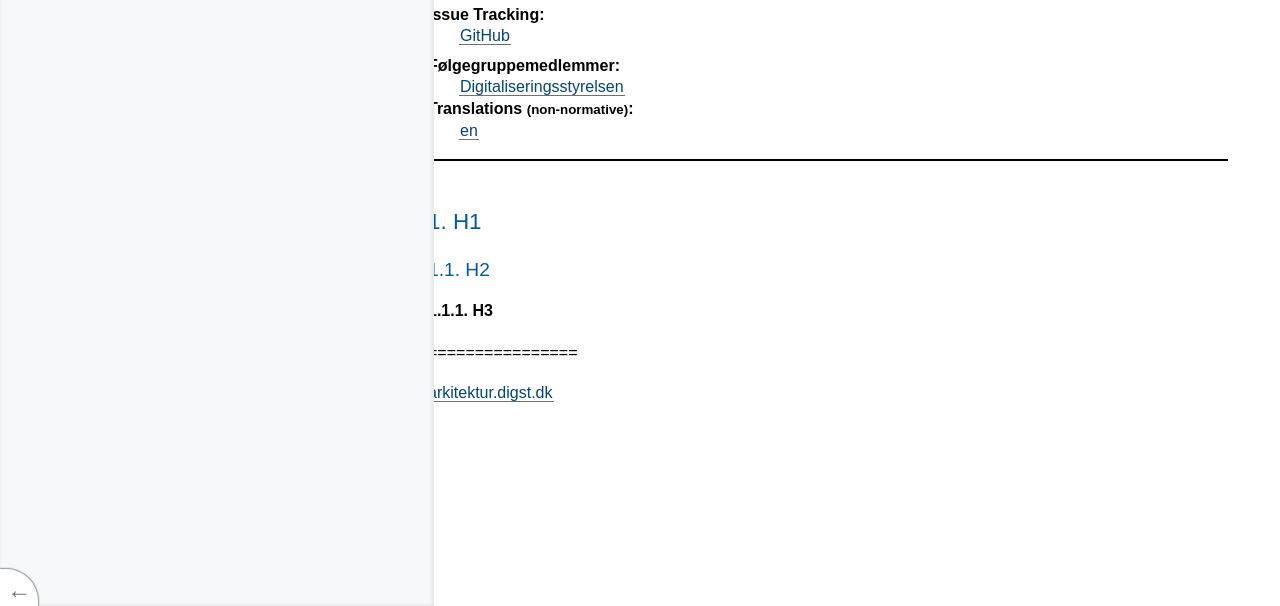
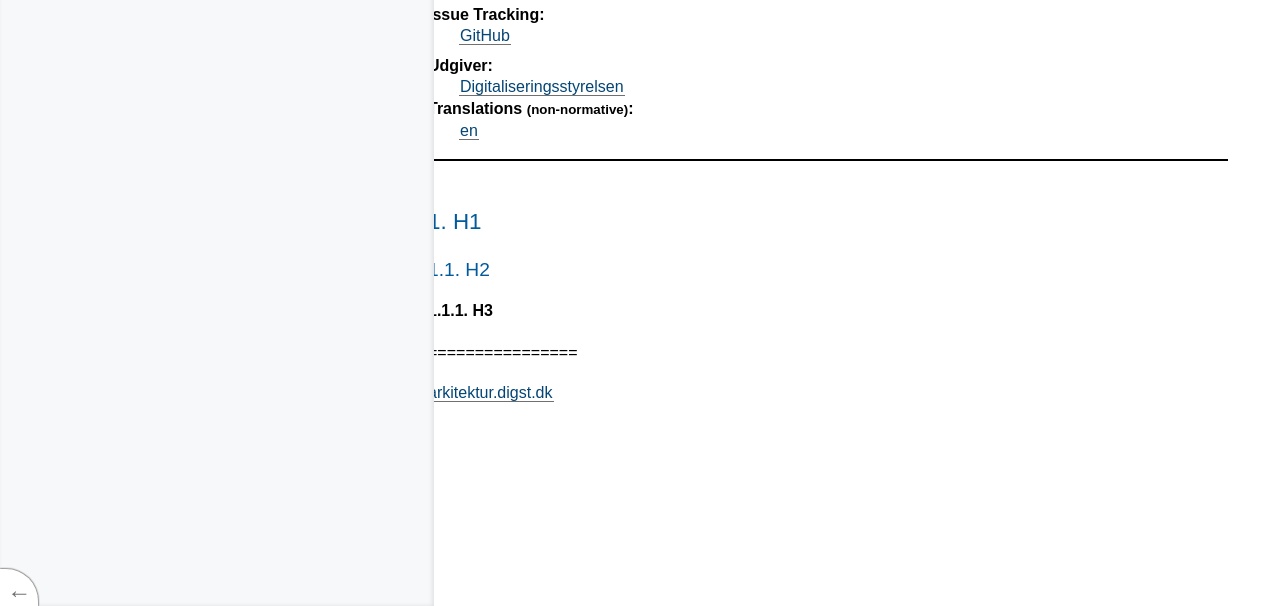
Before and after one commit to digst/bikeshed-template, a plain HTML site: page docs/index.html in a window 1280 px wide. Shown: the part 194-800 px from the top of the page. Drawn offline with Linux system fonts and the light colour scheme.

Commit message:
Update index.html

```diff
--- a/docs/index.html
+++ b/docs/index.html
@@ -2025,7 +2025,7 @@ dfn > a.self-link::before      { content: "#"; }
      <dd><a class="u-url" href="https://github.com/digst/bikeshed-template/tree/main/">https://github.com/digst/bikeshed-template/tree/main/</a>
      <dt>Issue Tracking:
      <dd><a href="https://github.com/digst/bikeshed-template/issues/">GitHub</a>
-     <dt class="editor">Følgegruppemedlemmer:
+     <dt class="editor">Udgiver:
      <dd class="editor p-author h-card vcard"><a class="p-name fn u-email email" href="mailto:arkitektur@digst.dk">Digitaliseringsstyrelsen</a>
      <dd class="editor p-author h-card vcard"><span class="p-name fn"></span>
      <dd class="editor p-author h-card vcard"><span class="p-name fn"></span>
```
